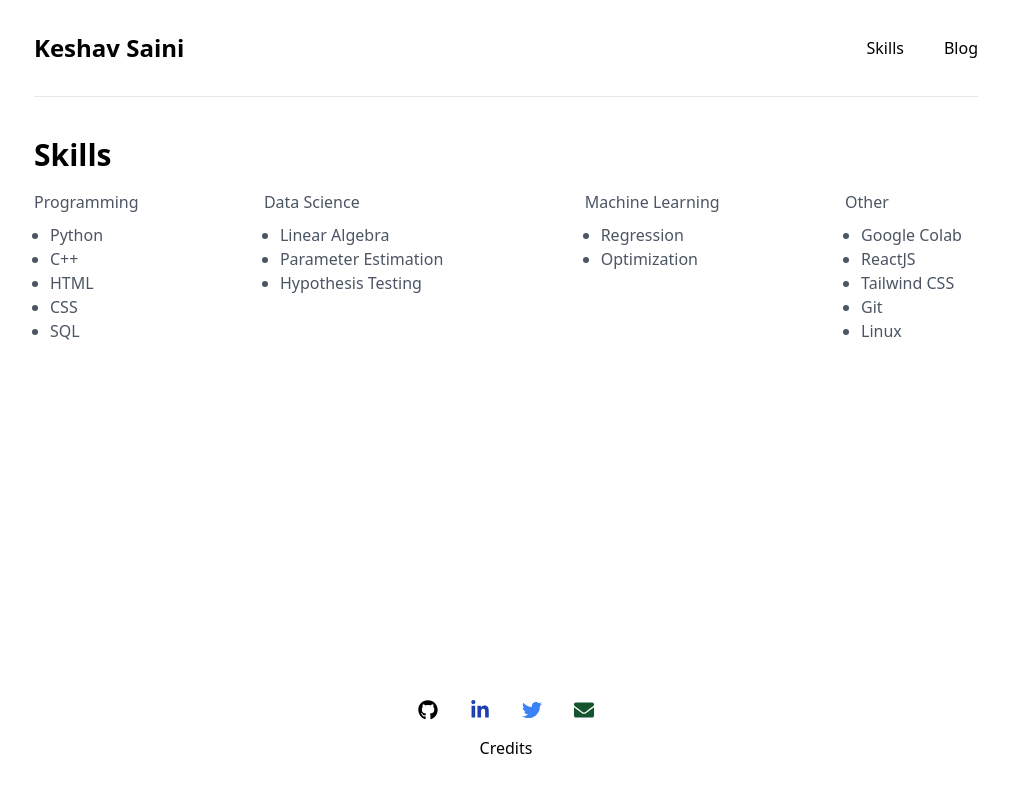
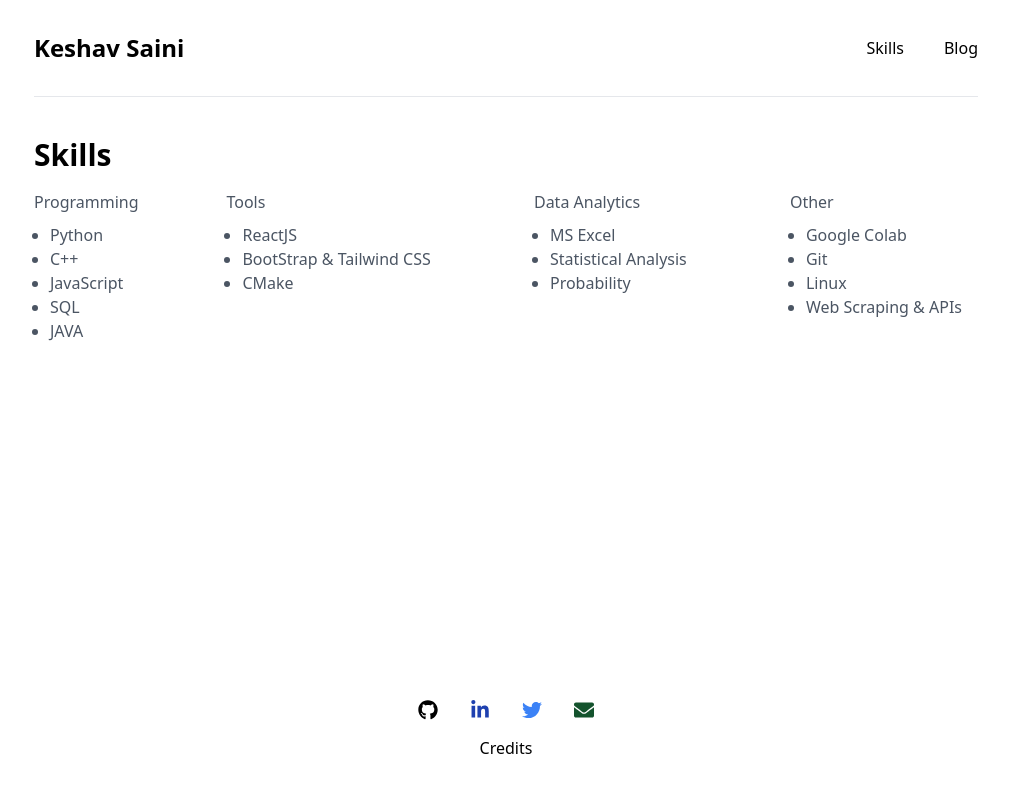
Before and after one commit to professor91/keshav-saini, a React (Create React App) app: page /skills in a window 1280 px wide. Shown: the top 792 px of the page, without its empty margins (134-1143 px from the left). Built offline with nearby package versions, Linux system fonts and the light colour scheme.

Commit message:
updated skills

```diff
--- a/src/components/Skills.js
+++ b/src/components/Skills.js
@@ -19,36 +19,35 @@ function Skills() {
                         className="list-disc mt-2 mx-4 text-gray-600 ">
                         <li>Python</li>
                         <li>C++</li>
-                        <li>HTML</li>
-                        <li>CSS</li>
+                        <li>JavaScript</li>
                         <li>SQL</li>
+                        <li>JAVA</li>
                     </ul>
                 </div>
                 <div>
                     <p
                         className="text-gray-600 leading-relaxed mt-4">
-                        Data Science
+                        Tools
                     </p>
                     <ul
                         className="list-disc mt-2 mx-4 text-gray-600 ">
-                        <li>Linear Algebra</li>
-                        <li>Parameter Estimation</li>
-                        <li>Hypothesis Testing</li>
-
+                        <li>ReactJS</li>
+                        <li>BootStrap & Tailwind CSS</li>
+                        <li>CMake</li>
                     </ul>
                 </div>
                 <div>
                     <p
                         className="text-gray-600 leading-relaxed mt-4">
-                        Machine Learning
+                        Data Analytics
                     </p>
                     <ul
                         className="list-disc mt-2 mx-4 text-gray-600 ">
-                        <li>Regression</li>
-                        <li>Optimization</li>
+                        <li>MS Excel</li>
+                        <li>Statistical Analysis</li>
+                        <li>Probability</li>
                     </ul>
                 </div>
-
                 <div>
                     <p
                         className="text-gray-600 leading-relaxed mt-4">
@@ -57,10 +56,9 @@ function Skills() {
                     <ul
                         className="list-disc mt-2 mx-4 text-gray-600 ">
                         <li>Google Colab</li>
-                        <li>ReactJS</li>
-                        <li>Tailwind CSS</li>
                         <li>Git</li>
                         <li>Linux</li>
+                        <li>Web Scraping & APIs</li>
                     </ul>
                 </div>
             </div>
```
